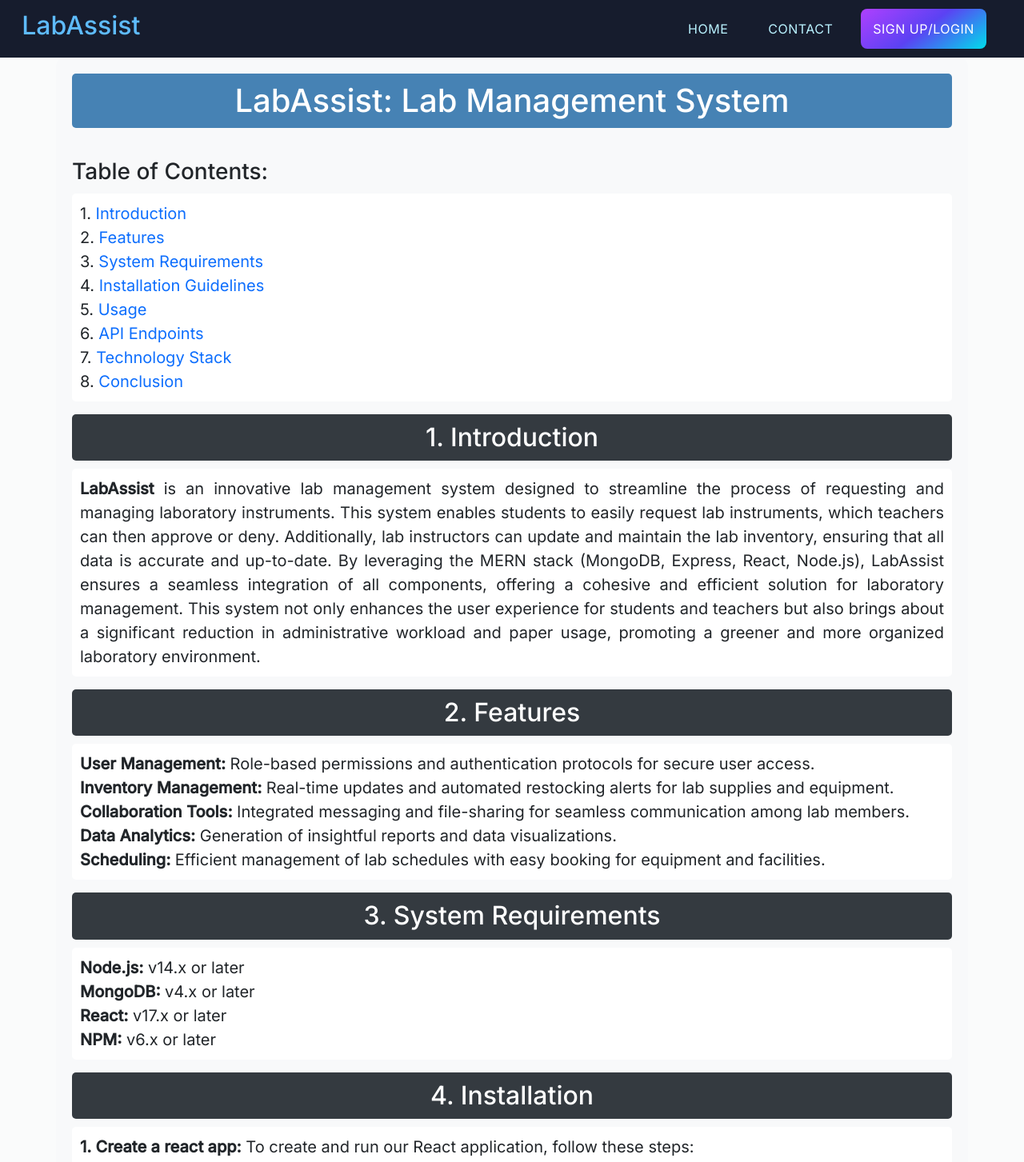
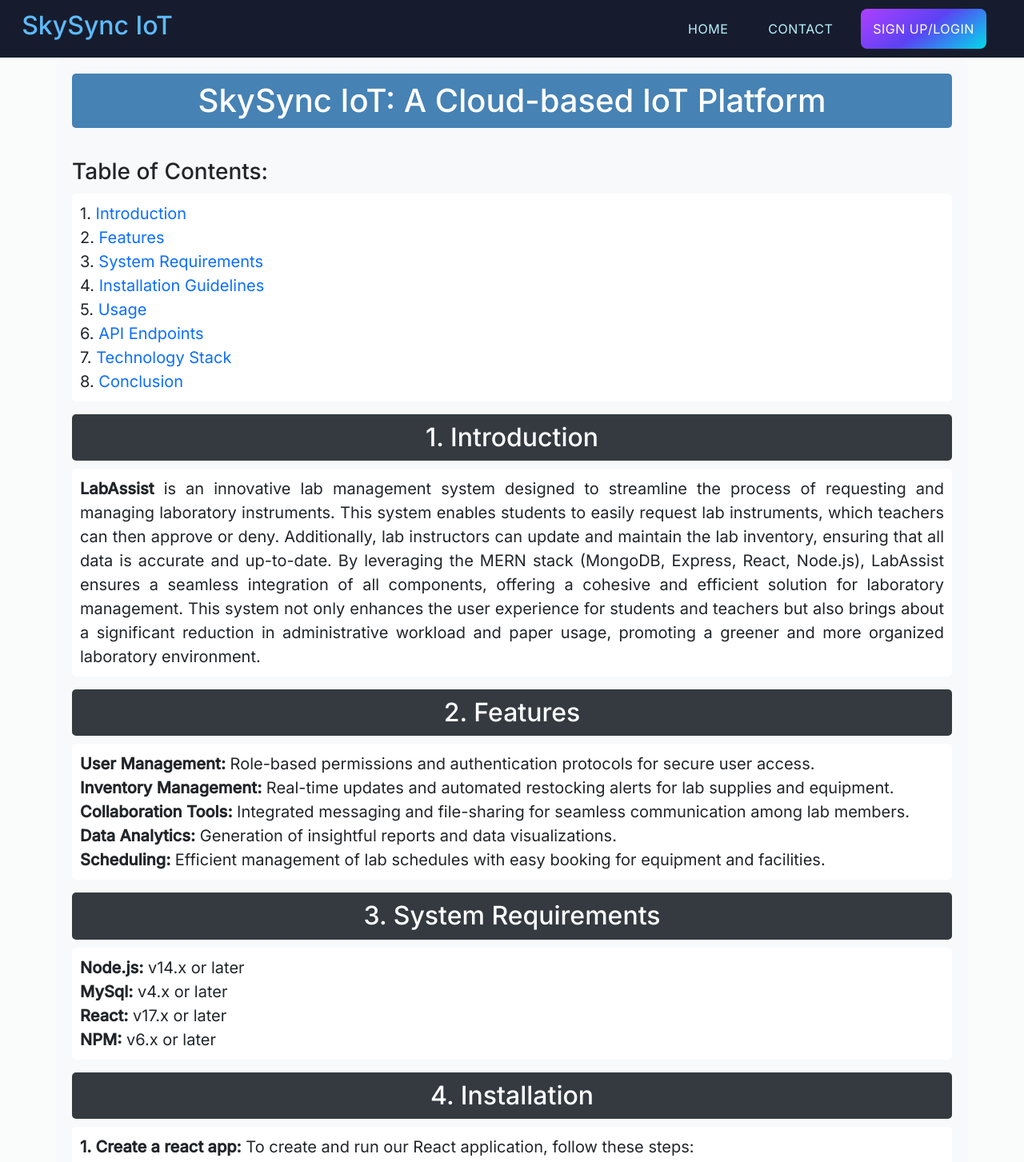
Before and after one commit to Numan2001011/Iot-Cloud-server-v2, a React (Vite) app: page /documentation in a window 1280 px wide. Shown: the top 1453 px of the page at 80% size. Built offline with nearby package versions, Linux system fonts and the light colour scheme.

Commit message:
Updating

```diff
--- a/src/components/Documentation.tsx
+++ b/src/components/Documentation.tsx
@@ -1,6 +1,7 @@
 import { useState } from "react";
 import "./Home.css";
-import { Link } from "react-router-dom";
+import { Link, useNavigate } from "react-router-dom";
+import axios from "axios";
 const Documentation = () => {
   const [togglebar, setTogglebar] = useState(false);
   const ShowHeader = () => {
@@ -39,7 +40,7 @@ const Documentation = () => {
       <header className="header">
         <nav className="h-nav">
           <div className="h-nav-div">
-            <h2 className="h-nav-div-h2">LabAssist</h2>
+            <h2 className="h-nav-div-h2">SkySync IoT</h2>
           </div>
           <div
             className={togglebar ? "nav-menu show" : "nav-menu"}
@@ -58,6 +59,7 @@ const Documentation = () => {
                   Home
                 </a>
               </li>
+
               <li className="nav-menu-item">
                 <a href="#contact" className="nav-menu-link">
                   Contact
@@ -86,7 +88,7 @@ const Documentation = () => {
 
       <div className="container fs-5" style={containerStyle}>
         <h1 style={mainHeader} className="text-center">
-          LabAssist: Lab Management System
+          SkySync IoT: A Cloud-based IoT Platform
         </h1>
         <br />
         <h3>Table of Contents:</h3>
@@ -200,7 +202,7 @@ const Documentation = () => {
               <span className="fw-bold">Node.js:</span> v14.x or later
             </li>
             <li>
-              <span className="fw-bold">MongoDB:</span> v4.x or later
+              <span className="fw-bold">MySql:</span> v4.x or later
             </li>
             <li>
               <span className="fw-bold">React:</span> v17.x or later
--- a/vite.config.ts
+++ b/vite.config.ts
@@ -4,8 +4,4 @@ import react from "@vitejs/plugin-react";
 // https://vite.dev/config/
 export default defineConfig({
   plugins: [react()],
-  server: {
-    host: "0.0.0.0",
-    port: 5173,
-  },
 });
```
Also changed, not shown: 1 other file (tests, documents, lock files or other folders).
